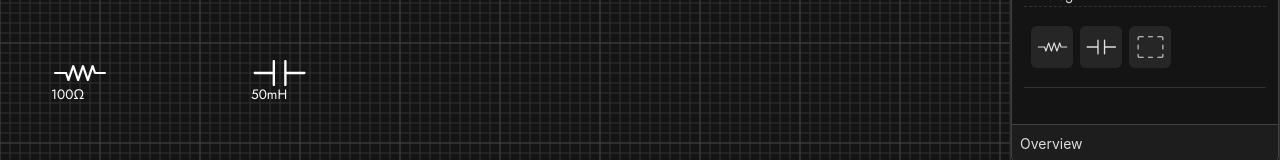
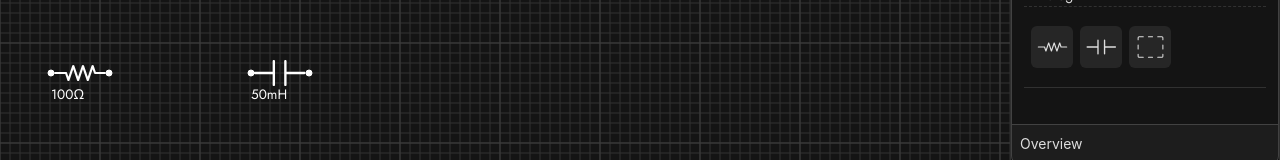
Before and after one commit to AletzMan/bitlab-circuit, a React (Vite) app: page / in a window 1280 px wide. Shown: the part 157-317 px from the top of the page. Built offline with nearby package versions, Linux system fonts and the light colour scheme.

Commit message:
refactor: Update Terminal component styles to use smaller dimensions and dynamic background color

```diff
--- a/src/components/Terminal/styles.module.css
+++ b/src/components/Terminal/styles.module.css
@@ -1,6 +1,6 @@
 .terminal {
     width: 5px;
     height: 5px;
-    background-color: var(--foregorund-color);
-    border: 1px solid var(--foregorund-color);
+    background-color: var(--foreground-color);
+    border: 1px solid var(--foreground-color);
 }
```
